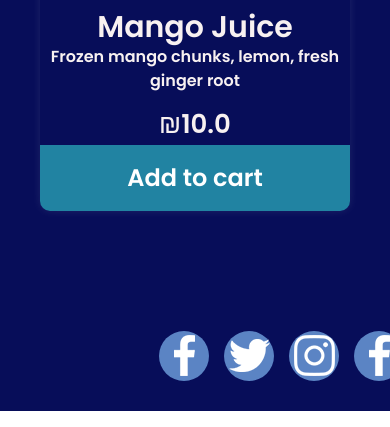
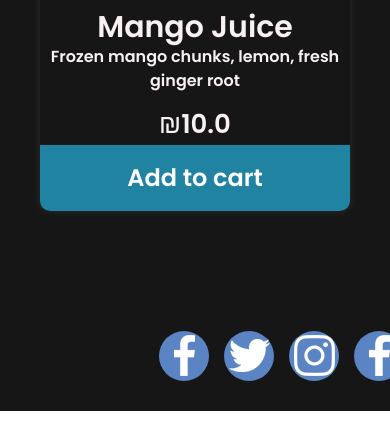
Before and after one commit to iamhaitham/Yummy_Online_Restaurant, a Django app: page /yummy/Drinks in a window 390 px wide. Shown: the part 1624-2051 px from the top of the page. Run offline with Django 3.2, Linux system fonts and the light colour scheme; data comes from the database, SQL or seed files in the repository; both versions use the stored data as it was after the commit; some libraries are stand-ins or nearby versions.

Commit message:
Changed Colors and some styling

```diff
--- a/yummy_proj/yummy_app/static/css/categories.css
+++ b/yummy_proj/yummy_app/static/css/categories.css
@@ -1,4 +1,5 @@
 @import url("https://fonts.googleapis.com/css2?family=Poppins:wght@600&display=swap");
+
 * {
     margin: 0;
     padding: 0;
@@ -14,12 +15,12 @@ section {
     display: flex;
     justify-content: space-between;
     align-items: center;
-    background: #070d59;
+    background: #161616;
     /* Colors HERE-------------------------  */
 }
 
 footer {
-    background: #070d59;
+    background: #161616;
     /* Colors HERE-------------------------  */
 }
 
@@ -29,7 +30,7 @@ section .circle {
     left: 0;
     width: 100%;
     height: 100%;
-    background: #ee6f57;
+    background: #9bdead;
     /* Colors HERE-------------------------  */
     clip-path: circle(70% at right -20%);
 }
@@ -72,7 +73,7 @@ header .navigation li a {
     position: relative;
     width: 100%;
     display: flex;
-    justify-content: space-between;
+    justify-content: center;
     align-items: center;
     flex-wrap: wrap;
 }
@@ -193,27 +194,34 @@ header .navigation li a {
         flex-direction: column;
         justify-content: space-evenly;
     }
+
     .item {
         width: 100%;
         margin-left: 75%;
         margin: 25px 0 0 0;
     }
+
     header {
         padding: 40px;
     }
+
     section {
         padding: 150px 40px;
     }
+
     .sci {
         /*left: 5%;*/
         width: fit-content;
     }
+
     .content {
         flex-direction: column;
     }
+
     header .navigation {
         display: none;
     }
+
     header .navigation.active {
         position: fixed;
         top: 0;
@@ -227,11 +235,13 @@ header .navigation li a {
         align-items: center;
         z-index: 10;
     }
+
     .navigation.active li a {
         margin: 10px 0;
         font-size: 1.5em;
         font-weight: 300;
     }
+
     header .toggle {
         position: relative;
         width: 30px;
@@ -243,6 +253,7 @@ header .navigation li a {
         cursor: pointer;
         z-index: 10000;
     }
+
     .toggle.active {
         position: fixed;
         right: 40px;
@@ -275,7 +286,7 @@ header .navigation li a {
     background-clip: padding-box;
 }
 
-.ui-autocomplete>li>div {
+.ui-autocomplete > li > div {
     display: block;
     padding: 3px 20px;
     clear: both;
--- a/yummy_proj/yummy_app/static/css/generalstyle.css
+++ b/yummy_proj/yummy_app/static/css/generalstyle.css
@@ -153,7 +153,7 @@ header .navigation li a {
 		position: relative;
 		width: 30px;
 		height: 30px;
-		background: url(images/menu.png);
+		background: url(/static/images/menu.png);
 		background-size: 30px;
 		background-repeat: no-repeat;
 		background-position: center;
@@ -164,7 +164,7 @@ header .navigation li a {
 	.toggle.active {
 		position: fixed;
 		right: 40px;
-		background: url(images/close.png);
+		background: url(/static/images/close.png);
 		background-size: 25px;
 		background-repeat: no-repeat;
 		background-position: center;
--- a/yummy_proj/yummy_app/static/css/homestyle.css
+++ b/yummy_proj/yummy_app/static/css/homestyle.css
@@ -15,7 +15,7 @@ section {
     display: flex;
     justify-content: space-between;
     align-items: center;
-    background: #070d59; /* Colors HERE-------------------------  */
+    background: #161616 /* Colors HERE-------------------------  */
 }
 
 section .circle {
@@ -25,7 +25,7 @@ section .circle {
     left: 0;
     width: 100%;
     height: 100%;
-    background: #ee6f57;  /* Colors HERE-------------------------  */
+    background: #9bdead;  /* Colors HERE-------------------------  */
     clip-path: circle(70% at right -20%);
 }
 
```
Also changed, not shown: yummy_proj/db.sqlite3.
